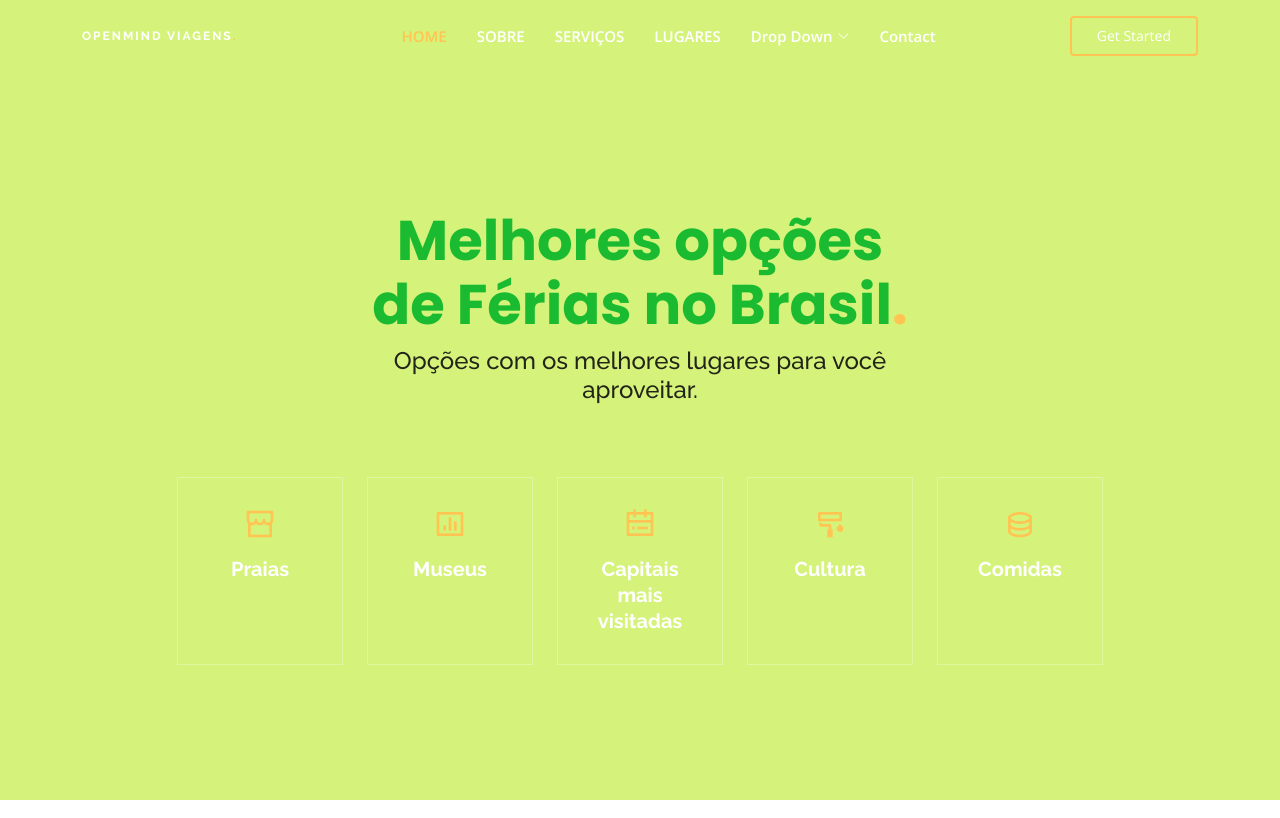
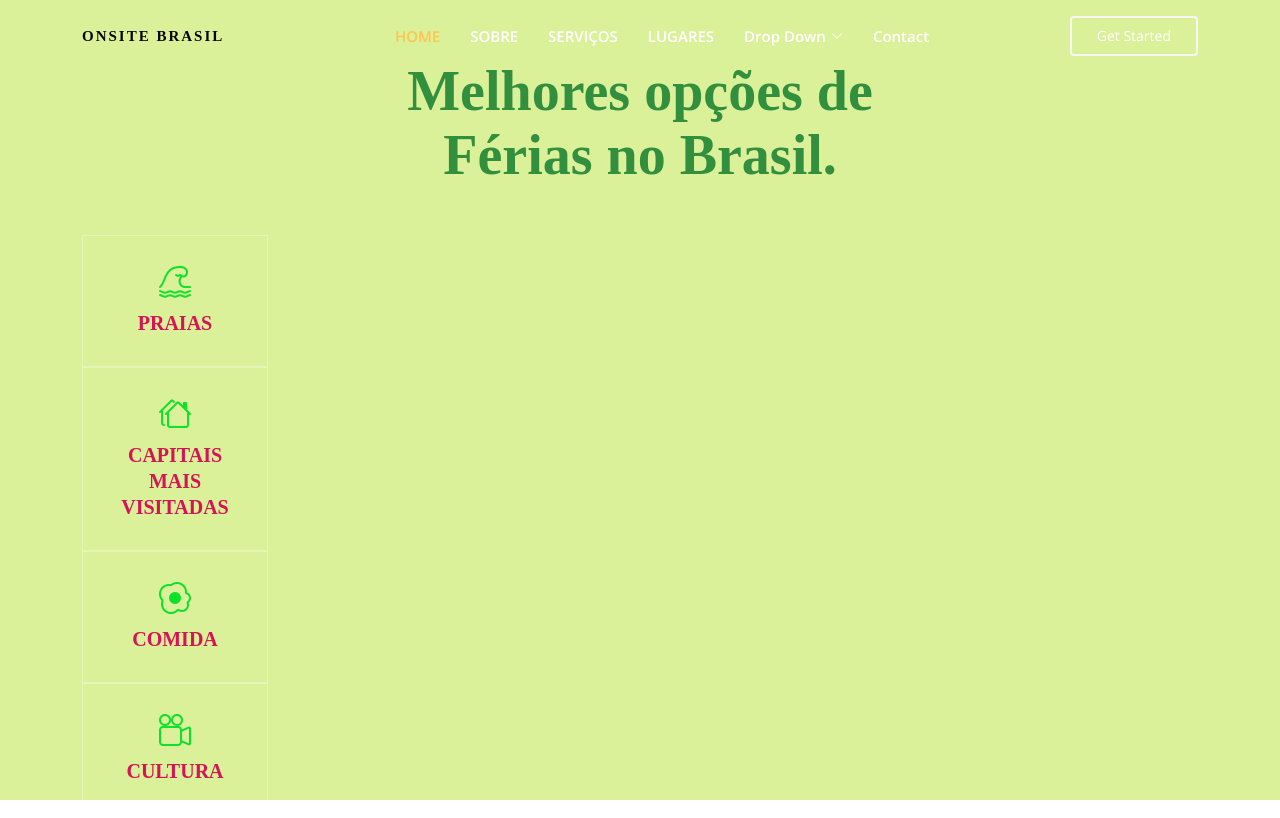
Before and after one commit to Deborahnvaes/AppMobile-turismoBr, a plain HTML site: page appViagem/index.html in a window 1280 px wide. Shown: the top 818 px of the page. Drawn offline with nearby package versions, Linux system fonts and the light colour scheme; a web font is replaced by a local one.

Commit message:
att
mudanças

```diff
--- a/appViagem/assets/css/style.css
+++ b/appViagem/assets/css/style.css
@@ -1,16 +1,8 @@
-/**
-* Template Name: Gp - v4.10.0
-* Template URL: https://bootstrapmade.com/gp-free-multipurpose-html-bootstrap-template/
-* Author: BootstrapMade.com
-* License: https://bootstrapmade.com/license/
-*/
-
-/*--------------------------------------------------------------
-# General
---------------------------------------------------------------*/
+
+@import url('https://fonts.googleapis.com/css2?family=Tilt+Neon&display=swap');
 body {
   font-family: "Open Sans", sans-serif;
-  color: #444444;
+  color: #a8a6a6;
 }
 
 a {
@@ -29,7 +21,7 @@ h3,
 h4,
 h5,
 h6 {
-  font-family: "Raleway", sans-serif;
+  font-family: 'Tilt Neon', 'cursive;Tilt neon';
 }
 
 /*--------------------------------------------------------------
@@ -137,11 +129,11 @@ h6 {
 
 #header.header-scrolled,
 #header.header-inner-pages {
-  background: rgba(0, 0, 0, 0.8);
+  background: rgba(211, 208, 208, 0.8); /*Cor da sombra do scroll header.*/
 }
 
 #header .logo {
-  font-size: 12px;
+  font-size: 15px;
   margin: 0;
   padding: 0;
   line-height: 1;
@@ -151,7 +143,7 @@ h6 {
 }
 
 #header .logo a {
-  color: #fff;
+  color: #070707;
 }
 
 #header .logo a span {
@@ -173,7 +165,7 @@ h6 {
   transition: 0.3s;
   font-size: 14px;
   display: inline-block;
-  border: 2px solid #ffc451;
+  border: 2px solid #f7f6f4;
 }
 
 .get-started-btn:hover {
@@ -423,7 +415,7 @@ h6 {
 
 #hero:before {
   content: "";
-  background: #d5f37b;
+  background: #daf099;
   position: absolute;
   bottom: 0;
   top: 0;
@@ -442,8 +434,8 @@ h6 {
   font-size: 56px;
   font-weight: 700;
   line-height: 64px;
-  color: #1abb30;
-  font-family: "Poppins", sans-serif;
+  color: #328f3e;
+  font-family: 'Tilt Neon', 'cursive;Tilt neon';
 }
 
 #hero h1 span {
@@ -462,12 +454,13 @@ h6 {
   border: 1px solid rgba(255, 255, 255, 0.3);
   height: 100%;
   text-align: center;
+
 }
 
 #hero .icon-box i {
   font-size: 32px;
   line-height: 1;
-  color: #ffc451;
+  color: #0de22a;
 }
 
 #hero .icon-box h3 {
@@ -480,7 +473,7 @@ h6 {
 }
 
 #hero .icon-box h3 a {
-  color: #fff;
+  color: #D61355;
   transition: ease-in-out 0.3s;
 }
 
@@ -664,7 +657,7 @@ section {
 --------------------------------------------------------------*/
 .services .icon-box {
   text-align: center;
-  border: 1px solid #ebebeb;
+  border: 1px solid #750404;
   padding: 80px 20px;
   transition: all ease-in-out 0.3s;
   background: #fff;
--- a/appViagem/index.html
+++ b/appViagem/index.html
@@ -42,9 +42,8 @@
   <header id="header" class="fixed-top ">
     <div class="container d-flex align-items-center justify-content-lg-between">
 
-      <h1 class="logo me-auto me-lg-0"><a href="index.html">OpenMind Viagens<span>.</span></a></h1>
+      <h1 class="logo me-auto me-lg-0"><a href="index.html">Onsite Brasil<span></span></a></h1>
       <!-- Uncomment below if you prefer to use an image logo -->
-      <!-- <a href="index.html" class="logo me-auto me-lg-0"><img src="assets/img/logo.png" alt="" class="img-fluid"></a>-->
 
       <nav id="navbar" class="navbar order-last order-lg-0">
         <ul>
@@ -86,40 +85,34 @@
 
       <div class="row justify-content-center" data-aos="fade-up" data-aos-delay="150">
         <div class="col-xl-6 col-lg-8">
-          <h1>Melhores opções de Férias no Brasil<span>.</span></h1>
-          <h2>Opções com os melhores lugares para você aproveitar.</h2>
+          <h1>Melhores opções de Férias no Brasil.<span></span></h1>
         </div>
       </div>
 
       <div class="row gy-4 mt-5 justify-content-center" data-aos="zoom-in" data-aos-delay="250">
+        </div>
         <div class="col-xl-2 col-md-4">
           <div class="icon-box">
-            <i class="ri-store-line"></i>
-            <h3><a href="">Praias</a></h3>
+            <i class="bi bi-tsunami"></i>
+            <h3><a href="">PRAIAS</a></h3>
           </div>
         </div>
         <div class="col-xl-2 col-md-4">
           <div class="icon-box">
-            <i class="ri-bar-chart-box-line"></i>
-            <h3><a href="">Museus</a></h3>
+            <i class="bi bi-houses"></i>
+            <h3><a href="">CAPITAIS MAIS VISITADAS</a></h3>
           </div>
         </div>
         <div class="col-xl-2 col-md-4">
           <div class="icon-box">
-            <i class="ri-calendar-todo-line"></i>
-            <h3><a href="">Capitais mais visitadas</a></h3>
+            <i class="bi bi-egg-fried"></i>
+            <h3><a href="">COMIDA</a></h3>
           </div>
         </div>
         <div class="col-xl-2 col-md-4">
           <div class="icon-box">
-            <i class="ri-paint-brush-line"></i>
-            <h3><a href="">Cultura</a></h3>
-          </div>
-        </div>
-        <div class="col-xl-2 col-md-4">
-          <div class="icon-box">
-            <i class="ri-database-2-line"></i>
-            <h3><a href="">Comidas</a></h3>
+            <i class="bi bi-camera-reels"></i>
+            <h3><a href="">CULTURA</a></h3>
           </div>
         </div>
       </div>
@@ -157,7 +150,7 @@
 
         <div class="clients-slider swiper">
           <div class="swiper-wrapper align-items-center">
-            <div class="swiper-slide"><img src="assets/img/clients/client-1.png" class="img-fluid" alt=""></div>
+            <div class="swiper-slide"><img src="assets/img/clients/azul-cliente.jpg" class="img-fluid" alt=""></div>
             <div class="swiper-slide"><img src="assets/img/clients/client-2.png" class="img-fluid" alt=""></div>
             <div class="swiper-slide"><img src="assets/img/clients/client-3.png" class="img-fluid" alt=""></div>
             <div class="swiper-slide"><img src="assets/img/clients/client-4.png" class="img-fluid" alt=""></div>
```
Also changed, not shown: appViagem/assets/img/clients/azul-cliente.jpg (added), appViagem/assets/img/clients/client-1.png (deleted).
